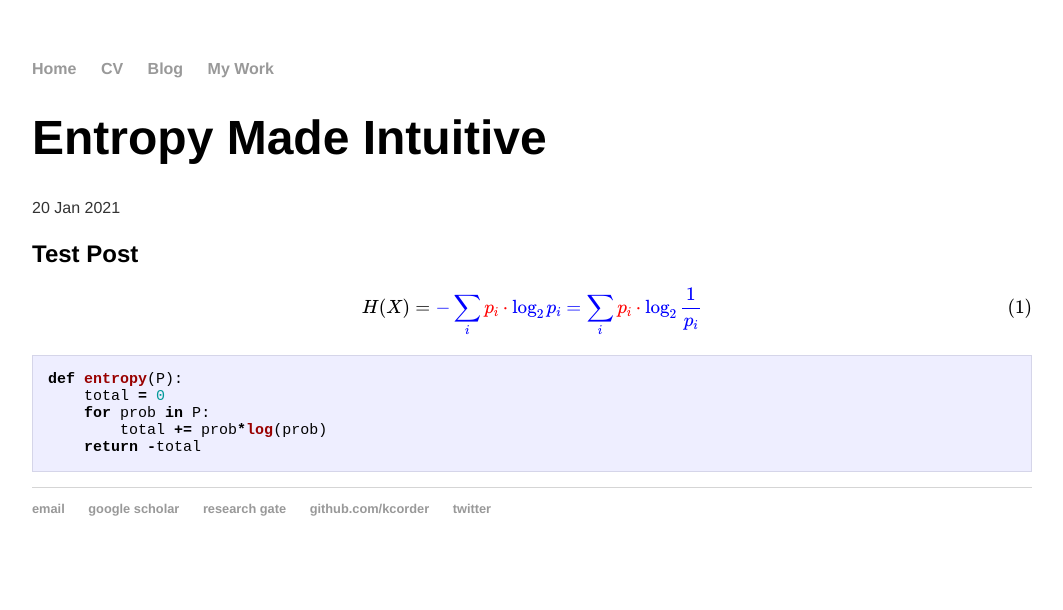
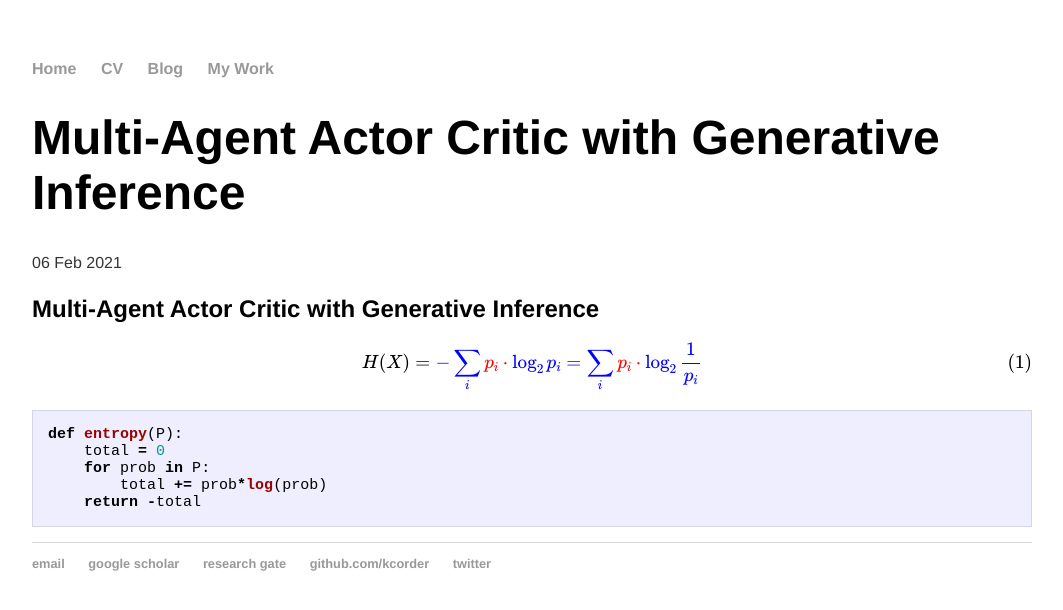
Before and after one commit to kcorder/kcorder.github.io, a Jekyll site: the page built from _posts/2021-01-20-test.md, in a window 1280 px wide. Shown: the top 610 px of the page, without its empty margins (108-1171 px from the left). Built offline with Jekyll 4.4.1, drawn with Linux system fonts in a browser that asks for light colours; formulas are drawn with MathJax 3.

Commit message:
Update 2021-01-20-test.md

```diff
--- a/_posts/2021-01-20-test.md
+++ b/_posts/2021-01-20-test.md
@@ -1,12 +1,11 @@
 ---
 layout: post
-title: "Entropy Made Intuitive"
-date: 2021-01-20
+title: "Multi-Agent Actor Critic with Generative Inference"
+date: 2021-02-06
 categories: papers
 ---
 
-
-## Test Post
+## Multi-Agent Actor Critic with Generative Inference
 
 $$H(X) = \color{blue}{-}\sum_i \color{red}{p_i} \cdot \color{blue}{\log_2 p_i} = \sum_i \color{red}{p_i} \cdot \color{blue}{\log_2 \frac{1}{p_i}}$$
 
```
